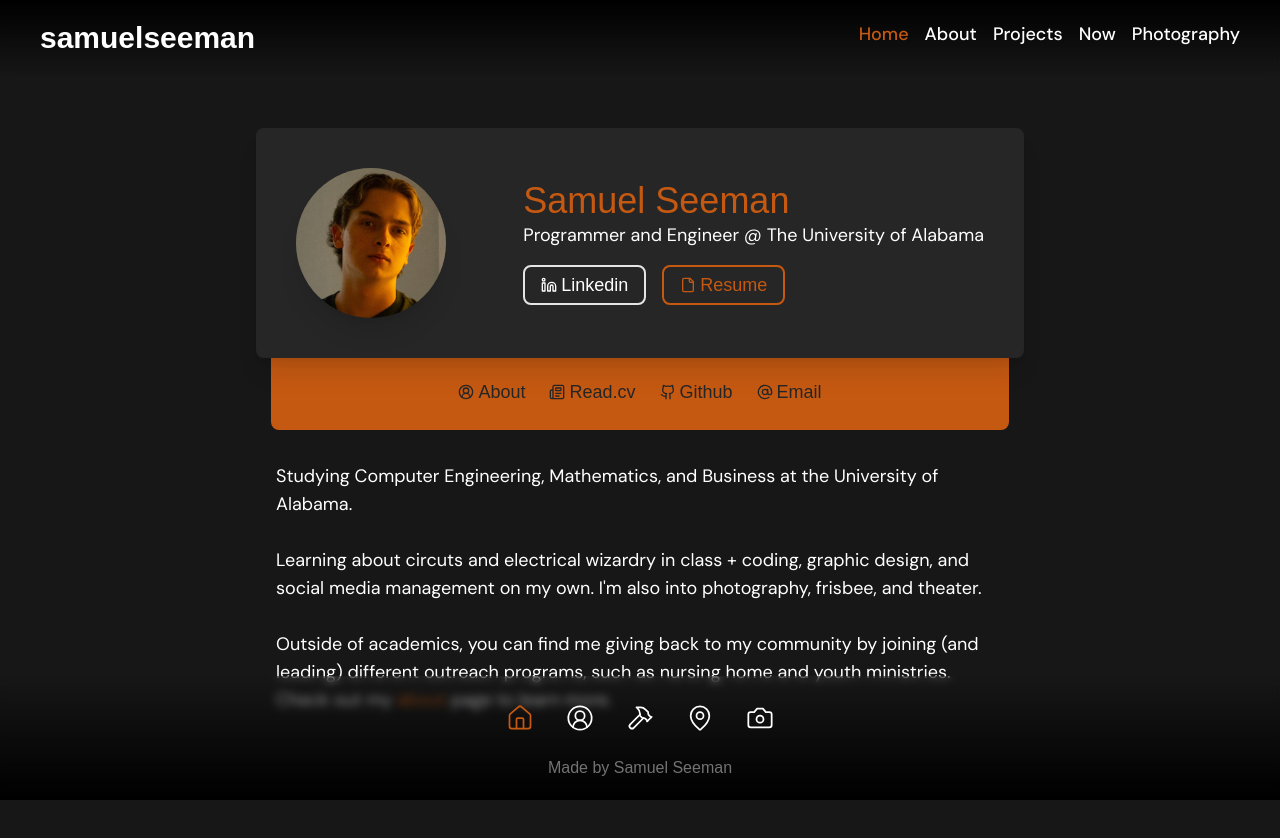
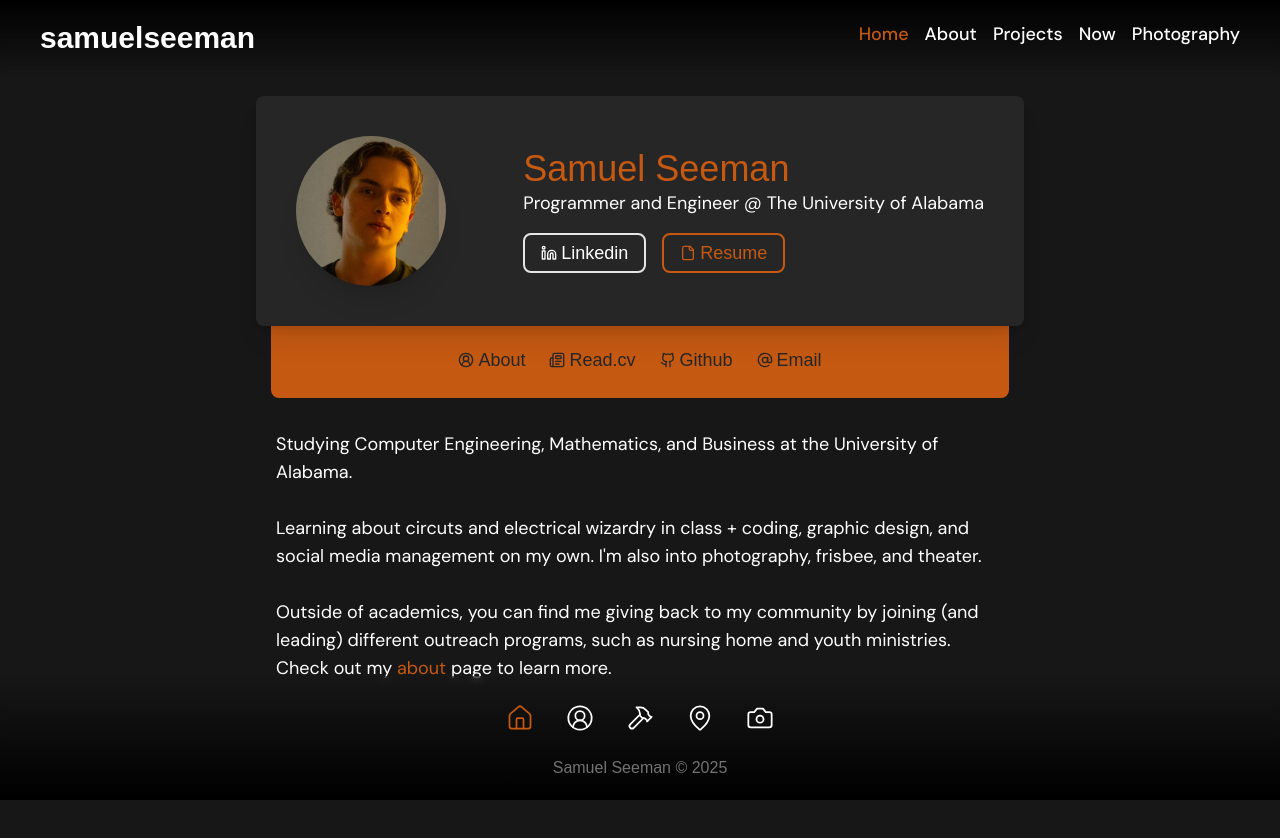
Before and after one commit to thesirsammy/samuelseeman-ultra, a Next.js app: page / in a window 1280 px wide. Shown: the top 838 px of the page. Before the commit the page ends 800 px from the top, so only its background shows below. Built offline with nearby package versions, Linux system fonts and the light colour scheme; a web font is replaced by a local one.

Commit message:
fixed issue with homepage

```diff
--- a/src/app/page.tsx
+++ b/src/app/page.tsx
@@ -7,7 +7,7 @@ import { InView } from "@/components/ui/in-view";
 export default function Home() {
   return (
     <div className="flex justify-center">
-      <div className="md:mt-32 flex flex-col items-center justify-center font-body max-w-[768px]">
+      <div className="md:mt-24 flex flex-col items-center justify-center font-body max-w-[768px]">
         <div className="flex flex-wrap justify-between items-center py-10 px-10 bg-neutral-800 rounded-lg w-full z-10 shadow-xl">
           <InView
             variants={{
@@ -53,10 +53,13 @@ export default function Home() {
           <p>Studying Computer Engineering, Mathematics, and Business at the University of Alabama.</p>
           <br />
           <p>Learning about circuts and electrical wizardry in class + coding, graphic design, and social media management on my own.
-            I&apos;m also into photography, frisbee, and theater.</p>
-            <br />
-            <p>Outside of academics, you can find me giving back to my community by joining (and leading)
-              different outreach programs, such as nursing home and youth ministries. Check out my <Link href="/about" className="text-accent hover:text-accent-hover">about</Link> page to learn more.</p>
+            I&apos;m also into photography, frisbee, and theater.
+          </p>
+          <br />
+          <p>Outside of academics, you can find me giving back to my community by joining (and leading)
+            different outreach programs, such as nursing home and youth ministries. Check out my <Link href="/about" className="text-accent hover:text-accent-hover">about</Link> page to learn more.
+          </p>
+          <div className="md:h-[200px]"></div>
         </div>
       </div>
     </div>
--- a/src/components/Dock.tsx
+++ b/src/components/Dock.tsx
@@ -18,7 +18,7 @@ export default function Dock() {
             <Link href="https://photos.samseeman.com" target="_blank" className="hover:bg-neutral-700 hover:rounded-lg duration-300 p-2 group-hover:opacity-50 hover:!opacity-100 hover:scale-105"><Camera size={28} strokeWidth={1.5} /></Link>
           </div>
       </div>
-      <div className="flex justify-center mt-4 text-neutral-500 font-display backdrop-blur-none">Made by Samuel Seeman</div>
+      <div className="flex justify-center mt-4 text-neutral-500 font-display backdrop-blur-none">Samuel Seeman © {new Date().getFullYear()}</div>
     </div>
   )
 }
```
